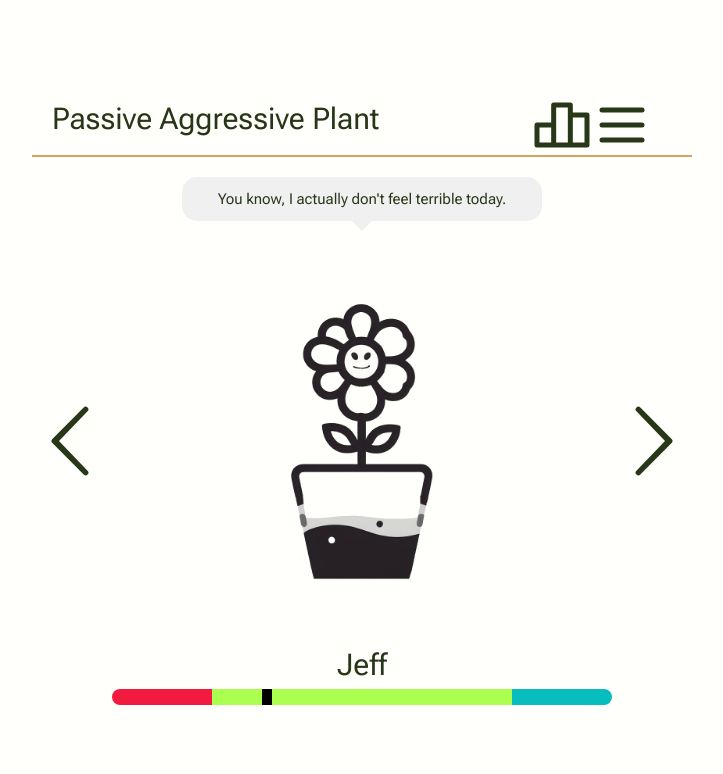
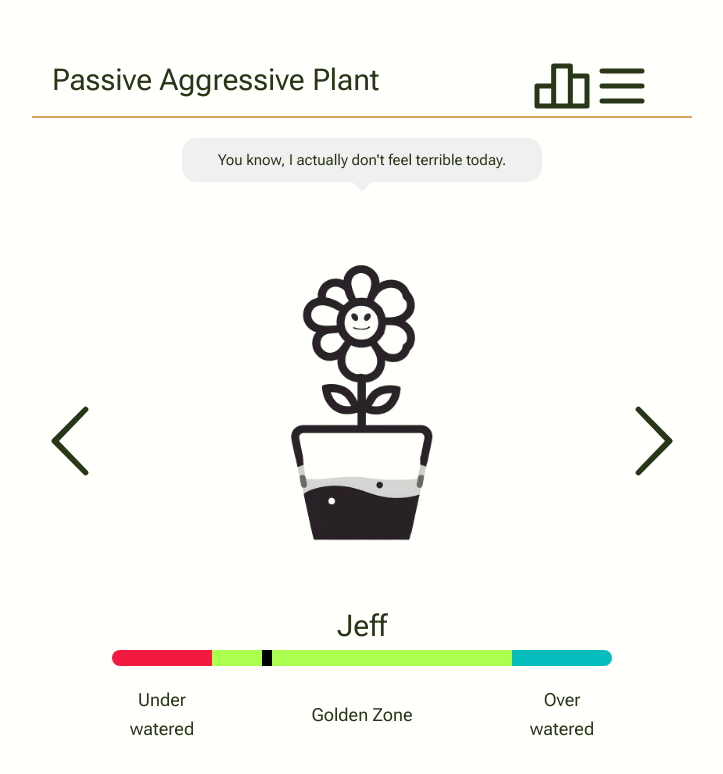
Before and after one commit to zmb6893/passive-aggressive-plants, a Vue app in the folder passive-aggressive-plants/: page / in a window 1280 px wide. Shown: the top 774 px of the page, without its empty margins (0-723 px from the left). Built offline with nearby package versions, Linux system fonts and the light colour scheme.

Commit message:
Added skeeter's changes

```diff
--- a/passive-aggressive-plants/src/components/HealthBar.vue
+++ b/passive-aggressive-plants/src/components/HealthBar.vue
@@ -28,10 +28,42 @@ const height = 16;
 		<rect :x="healthStats.current" y="0" :width="10" :height="height" fill="#000000"/>
 	</svg>
 	<!-- Text Descripting -->
+	<!-- Text Descripting -->
+
+	<div class="bar-description">
+    <div class="under-watered" :style="{flexBasis: length - max  + 'px'}">Under watered</div>
+    <div class="divider"></div> <!-- Divider after Golden Zone -->
+    <div class="golden-zone" :style="{flexBasis: max - min - 30 + 'px'}">Golden Zone</div>
+    <div class="divider"></div> <!-- Divider after Golden Zone -->
+    <div class="over-watered" :style="{flexBasis: length - max + 'px'}">Over watered</div>
+  </div>
+
 </template>
 
 <style scoped>
-	.health-bar {
-		border-radius: 50px;;
-	}
+
+.health-bar {
+  margin-bottom: 20px; /* Spacing between the bar and descriptions */
+  border-radius: 50px;
+}
+
+.bar-description {
+  display: flex;
+  width: 100%;
+  justify-content: space-between;
+}
+
+.under-watered, .golden-zone, .over-watered {
+  display: flex;
+  justify-content: center;
+  align-items: center;
+  text-align: center;
+  font-size: large;
+}
+
+.divider {
+  height: 100%; /* Match the height of text sections or as needed */
+  width: 2px; /* Thickness of the divider */
+  background-color: #283618; /* Color of the divider */
+}
 </style>
```
